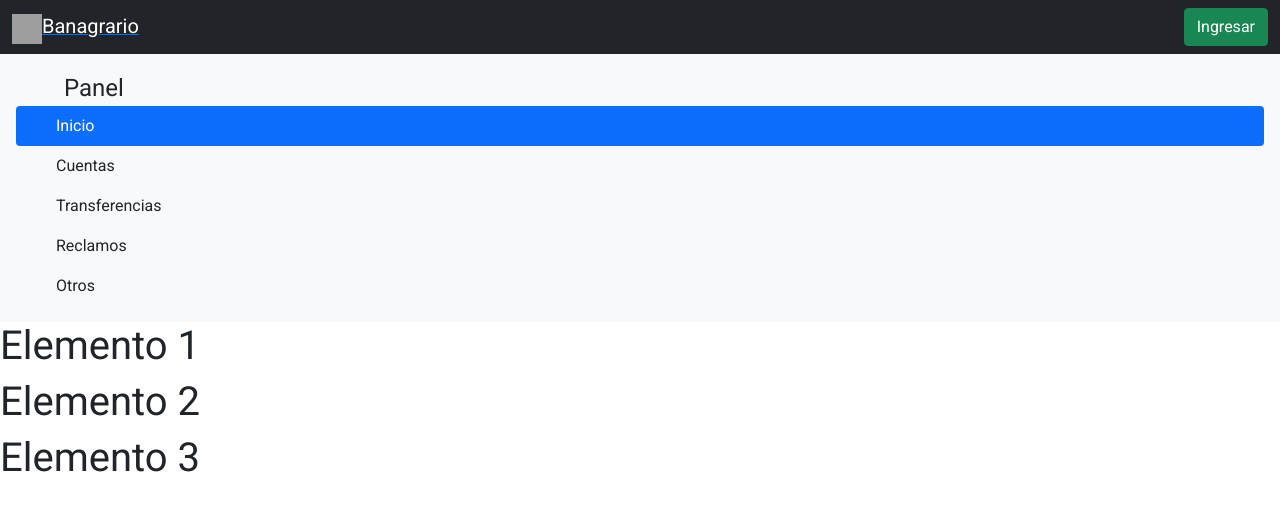
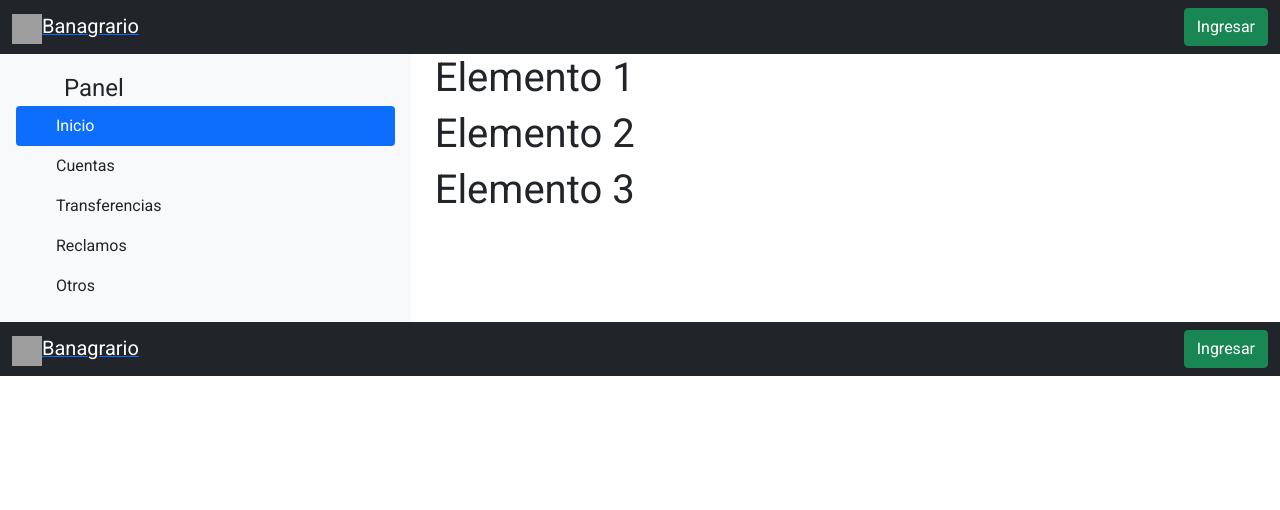
Before and after one commit to reymarmendoza/misionTic-plataformaBancaria, a React (Create React App) app: page /tableFull in a window 1280 px wide. Shown: the top 510 px of the page. Built offline with nearby package versions, Linux system fonts and the light colour scheme; grey boxes are pictures that could not be loaded.

Commit message:
Maqueta base ya esta

```diff
--- a/src/App.js
+++ b/src/App.js
@@ -27,6 +27,7 @@
         <Route path="/tableFull" element={<TableFull />} />
         <Route path="*" element={<Error />} /> {/* Debe estar de ultima */}
       </Routes>
+      <NavBar className={navStyles.prueba} />
     </BrowserRouter>
   );
 }
--- a/src/Styles/tableSheet.module.css
+++ b/src/Styles/tableSheet.module.css
@@ -1,4 +1,3 @@
 .side {
-	width: 100px;
-	background: black;
+	width: 50%;
 }
--- a/src/Styles/tableSide.module.css
+++ b/src/Styles/tableSide.module.css
@@ -1,3 +1,3 @@
 .side {
-	width: 100px;
+	width: 50%;
 }
--- a/src/components/TableFull.jsx
+++ b/src/components/TableFull.jsx
@@ -7,12 +7,14 @@
 import tabSidStyles from '../Styles/tableSide.module.css'
 
 export function TableFull() {
-	console.log('FIRST: ' + { tabSheStyles })
-	console.log('HELLO: ' + tabSheStyles.side)
 	return (
-		<div>
-			<TableSide className={tabSidStyles.side} />
-			<TableSheet className={tabSheStyles.side} />
+		<div className="row">
+			<div className="col-4">
+				<TableSide />
+			</div>
+			<div className="col-8">
+				<TableSheet />
+			</div>
 		</div>
 	)
 }
--- a/src/components/TableSide.jsx
+++ b/src/components/TableSide.jsx
@@ -2,7 +2,7 @@
 
 export function TableSide() {
 	return (
-		<div className="d-flex flex-column flex-shrink-0 p-3 bg-light" styles="width: 280px;">
+		<div className="d-flex flex-column flex-shrink-0 p-3 bg-light">
 			<a href="/" className="d-flex align-items-center mb-3 mb-md-0 me-md-auto link-dark text-decoration-none">
 				<svg className="bi me-2" width="40" height="32"><use></use></svg>
 				<span className="fs-4">Panel</span>
```
Also changed, not shown: public/index.html (+3 -25 lines).
